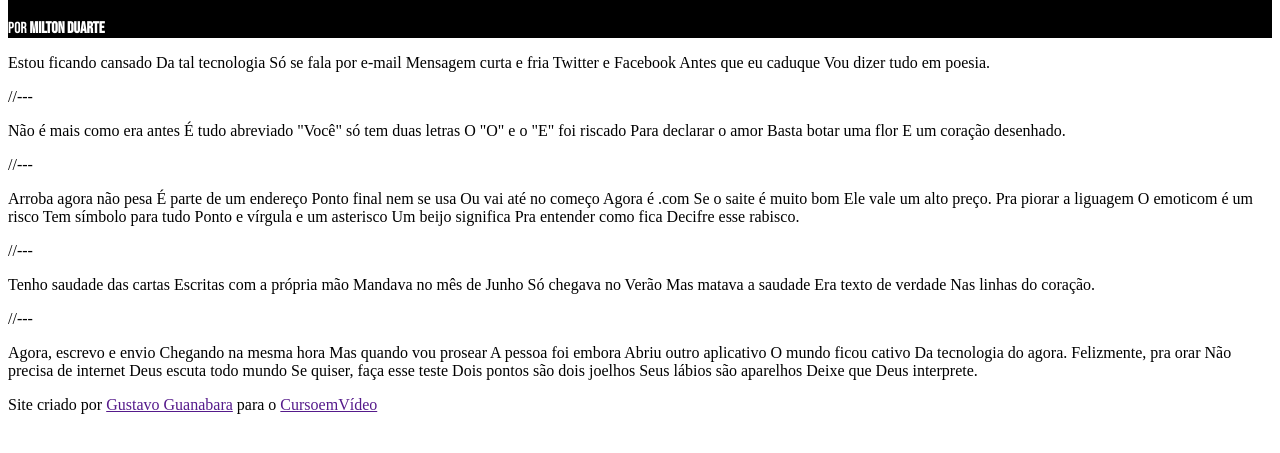
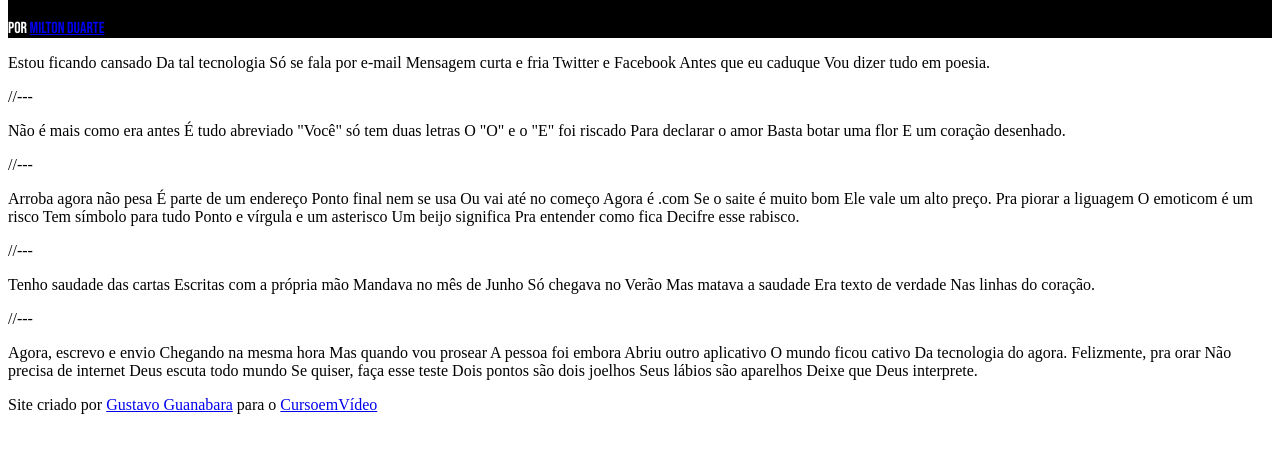
Before and after one commit to Felipecalilesper/html-css, a plain HTML site: page desafios/d012/index.html in a window 1280 px wide. Shown: the part 63-516 px from the top of the page. Drawn offline with Linux system fonts and the light colour scheme; a web font is replaced by a local one.

Commit message:
atualizei o desafio 12

```diff
--- a/desafios/d012/index.html
+++ b/desafios/d012/index.html
@@ -8,8 +8,12 @@
 </head>
 <body>
     <header>
-        <h1>Cordel Moderno</h1>
-        <p>Por <strong>Milton Duarte</strong></p>
+        <h1>
+            Cordel Moderno
+        </h1>
+        <p>
+            Por <a href="https://www.recantodasletras.com.br/poesias/3186743" target="_blank">Milton Duarte</a>
+        </p>
     </header>
     <main>
         <p>
@@ -85,7 +89,9 @@
         </p>
     </main>
     <footer>
-            Site criado por <a href="">Gustavo Guanabara</a> para o <a href="">CursoemVídeo</a>
+            <p>
+                Site criado por <a href="https://gustavoguanabara.github.io" target="_blank">Gustavo Guanabara</a> para o <a href="https://www.cursoemvideo.com" target="_blank">CursoemVídeo</a>
+            </p>
     </footer>
 </body>
 </html>
```
